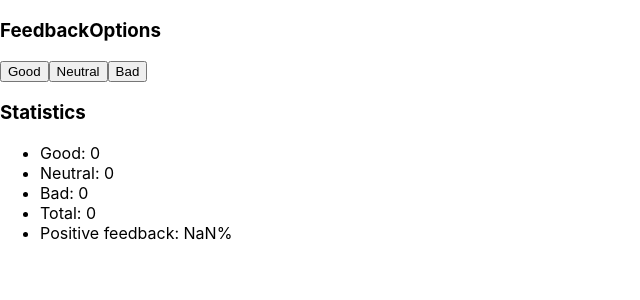
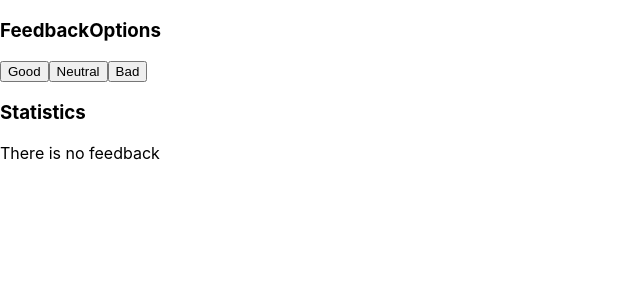
Before and after one commit to dmistori84/dz2, a React (Create React App) app: page / in a window 1280 px wide. Shown: the top 300 px of the page, without its empty margins (0-640 px from the left). Built offline with nearby package versions, Linux system fonts and the light colour scheme.

Commit message:
Logica done

```diff
--- /dev/null
+++ b/src/component/Notification/Notification.jsx
@@ -0,0 +1,9 @@
+import PropTypes from 'prop-types';
+
+export const Notification = ({ message }) => {
+    return <p>{message}</p>
+}
+
+Notification.propTypes = {
+    message: PropTypes.string.isRequired
+}
--- a/src/component/Statistics/Statistics.jsx
+++ b/src/component/Statistics/Statistics.jsx
@@ -1,8 +1,10 @@
 import PropTypes from 'prop-types';
+import { Notification } from '../Notification/Notification';
 
 export const Statistics = ({ good, neutral, bad, total, positivePercentage }) => (
       <div>
         <h3>Statistics</h3>
+        {total > 0 ? (
             <ul>
                 <li>Good: {good}</li>
                 <li>Neutral: {neutral}</li>
@@ -10,6 +12,10 @@
                 <li>Total: {total}</li>
                 <li>Positive feedback: {positivePercentage}%</li>
             </ul>
+            )
+            : (<Notification message="There is no feedback"/>)
+    }
+
     </div>
 );
 
```
Also changed, not shown: src/App.js (+1 -51 lines). Lines whose indentation alone changed are shown as unchanged.
